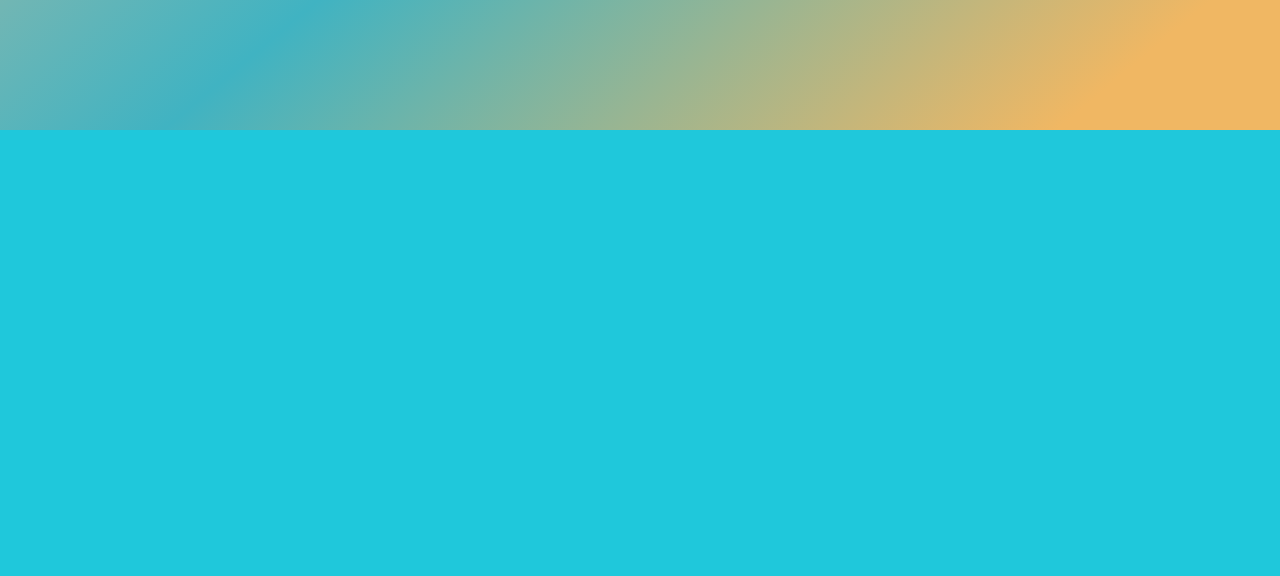
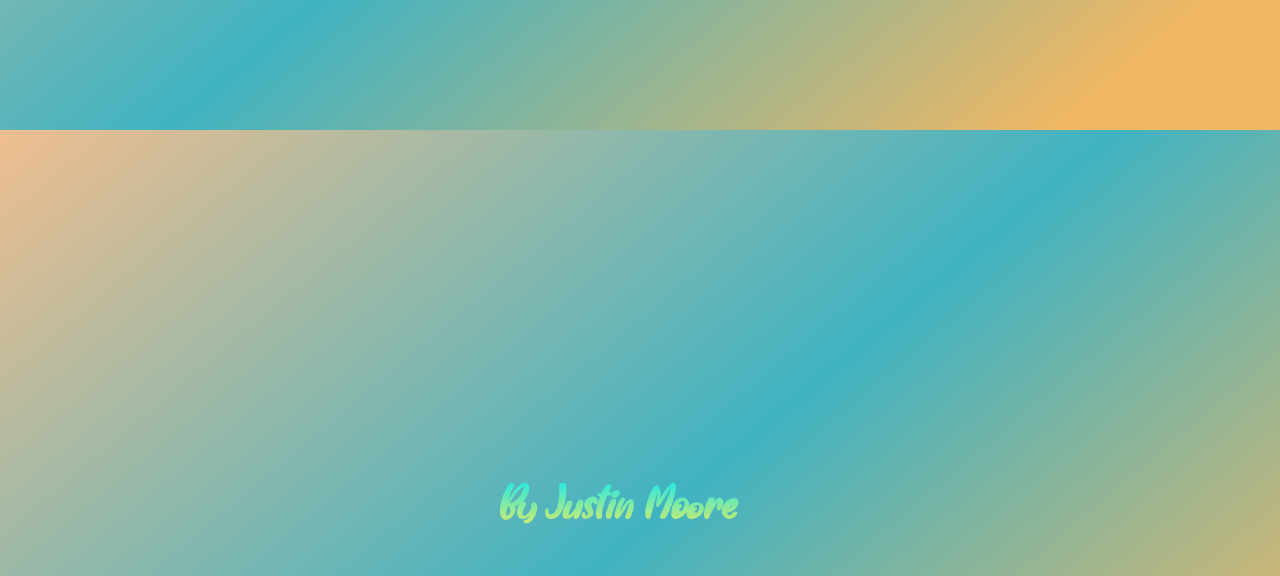
Before and after one commit to Kaytin808/Etch-A-Sketch, a plain HTML site: page index.html in a window 1280 px wide. Shown: the part 670-1246 px from the top of the page. Before the commit the page ends 800 px from the top, so only its background shows below. Drawn offline with Linux system fonts and the light colour scheme.

Commit message:
Added h2 by creator'

```diff
--- a/index.html
+++ b/index.html
@@ -20,6 +20,7 @@
         </div>
         <div class="page">
             <h1>Etch-A-Sketch</h1>
+            <h2 style="font-size: 50px">By Justin Moore</h2>
     </div>
 </body>
 <script src="script.js"></script>
--- a/style.css
+++ b/style.css
@@ -39,6 +39,18 @@ body {
     -webkit-text-fill-color: transparent;
 
   }
+  h2 {
+    text-align: center;
+    font-family: etchfont;
+    font-style: italic;
+    margin-top: 10em;
+    margin-right: 50px;
+    background-clip: unset;
+      background: -webkit-linear-gradient(rgb(0, 238, 255), rgb(255, 237, 77));
+    -webkit-background-clip: text;
+    -webkit-text-fill-color: transparent;
+
+  }
 button {
     display: block;
     background-image: linear-gradient(to right, #84fab0 0%, #8fd3f4 51%, #84fab0 100%);
```
